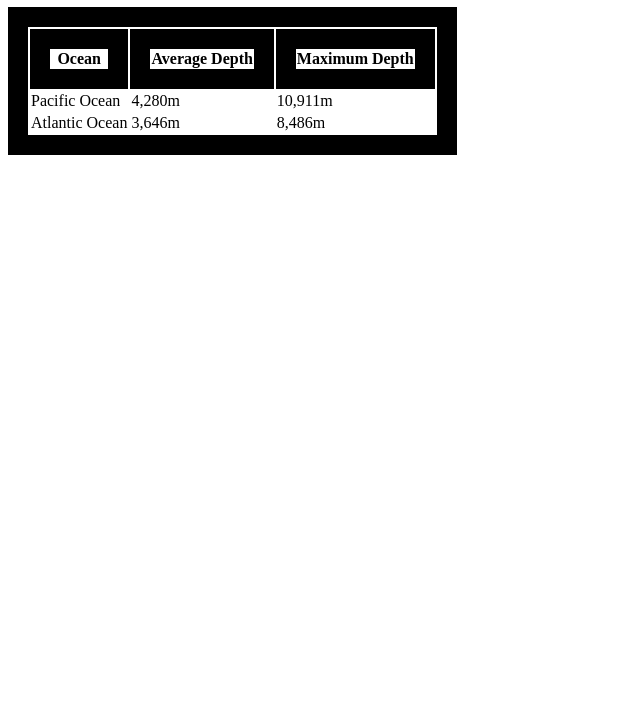
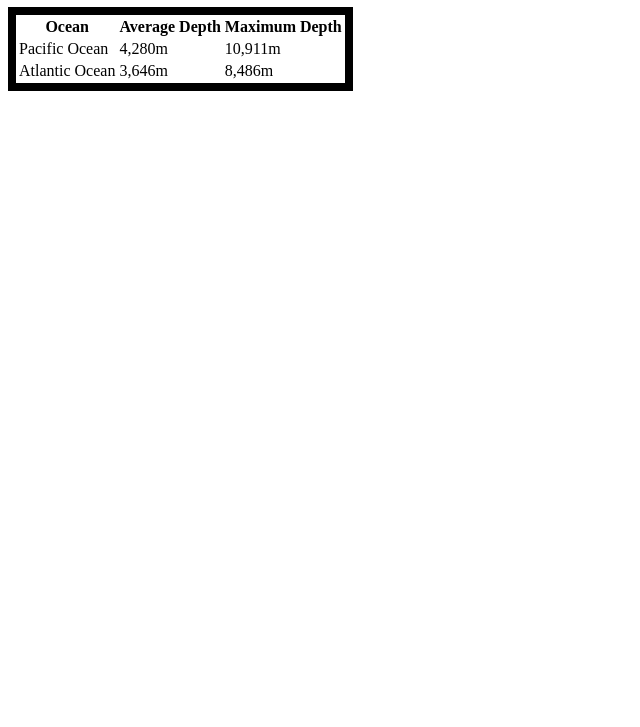
Before and after one commit to davidmtz98/davidmtz98.github.io, a plain HTML site: page index.html in a window 1280 px wide. Shown: the part 73-800 px from the top of the page, without its empty margins (0-640 px from the left). Drawn offline with Linux system fonts and the light colour scheme.

Commit message:
less border

```diff
--- a/index.html
+++ b/index.html
@@ -5,8 +5,8 @@
             My Site!
         </title>
         <style>
-            table, th, tr {
-                border: 20px solid black;
+            table {
+                border: 8px solid black;
             }
         </style>
     </head>
```
